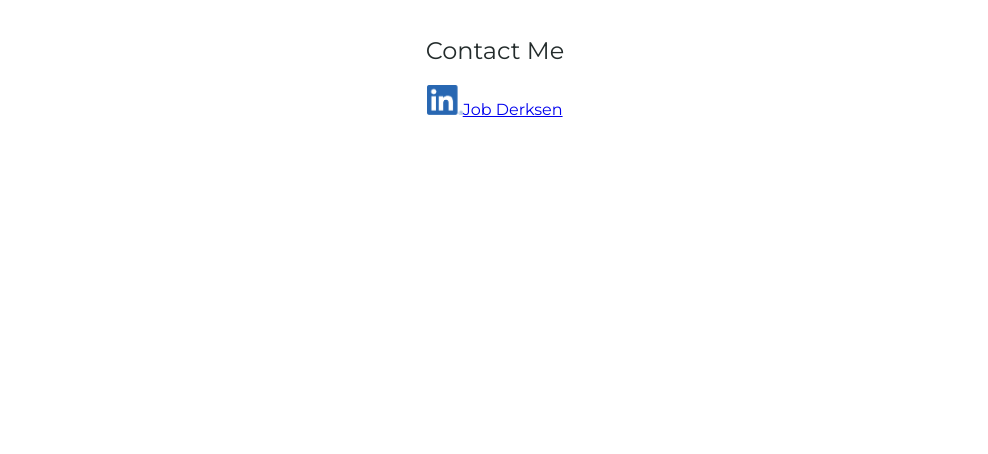
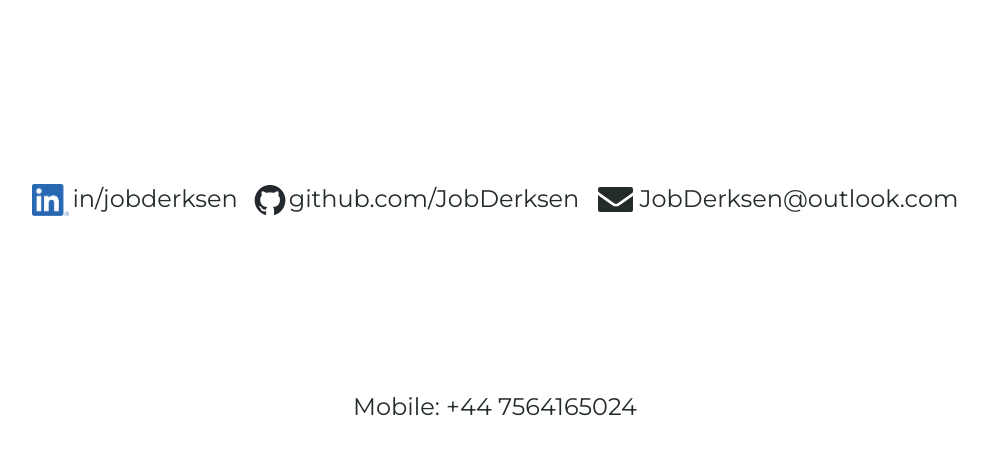
Before and after one commit to JobDerksen/cv_website, a Next.js app: page /contact in a window 1280 px wide. Shown: the top 454 px of the page, without its empty margins (145-1133 px from the left). Built offline with nearby package versions, Linux system fonts and the light colour scheme.

Commit message:
Done with contact page for now - may add form which allows users to send emails from the website for ease. However, done for now.

```diff
--- /dev/null
+++ b/src/components/icons/email/Email.module.scss
@@ -0,0 +1,44 @@
+.emailIcon {
+  width: 35px;
+  height: 25px;
+  background-color: #232b2b;
+  border: 3px solid white;
+  position: relative;
+  border-radius: 5px;
+  @media (max-width: 415px) {
+    width: 23.3333px;
+    height: 16.667px;
+    border: 2px solid white;
+  }
+}
+
+.letter1, .letter2 {
+  width: 26px;
+  height: 16px;
+  border-top: 3px solid white;
+  position: absolute;
+  left: 4.5px;
+  bottom: 6px;
+  border-radius: 5px;
+  @media (max-width: 415px) {
+    width: 17.3333px;
+    height: 10.6667px;
+    border-top: 2px solid white;
+    left: 3px;
+    bottom: 4px;
+  }
+}
+
+.letter1 {
+  transform: rotate(215deg) translateX(6px);
+  @media (max-width: 415px) {
+    transform: rotate(215deg) translateX(4px);
+  }
+}
+
+.letter2 {
+  transform: rotate(-215deg) translateX(-6px);
+  @media (max-width: 415px) {
+    transform: rotate(-215deg) translateX(-4px);
+  }
+}
--- /dev/null
+++ b/src/components/icons/email/EmailIcon.tsx
@@ -0,0 +1,13 @@
+import React from 'react';
+import styles from './Email.module.scss'
+
+const EmailIcon: React.FC = () => {
+    return (
+        <div className={styles.emailIcon}>
+            <div className={styles.letter1}/>
+            <div className={styles.letter2}/>
+        </div>
+    );
+};
+
+export default EmailIcon;
--- a/src/components/icon/icon.tsx
+++ b/src/components/icons/xIcon/xIcon.tsx
@@ -1,9 +1,9 @@
 import React, {useEffect, useState} from "react";
-import styles from "./icon.module.scss"
+import styles from "./xIcon.module.scss"
 interface IconProps {
     receivedState: boolean;
 }
-const Icon: React.FC<IconProps> = ({ receivedState}) => {
+const XIcon: React.FC<IconProps> = ({ receivedState}) => {
 
     const [isActive, setIsActive] = useState(true)
     const handleClick = () => {
@@ -26,4 +26,4 @@ const Icon: React.FC<IconProps> = ({ receivedState}) => {
     )
 }
 
-export default Icon
+export default XIcon
--- a/src/pages/contact.tsx
+++ b/src/pages/contact.tsx
@@ -2,8 +2,22 @@ import Head from "next/head";
 import styles from '@/styles/Contact.module.scss'
 import Image from 'next/image'
 import linkedin from '../assets/LI-In-Bug.png';
+import github from '../assets/github-mark.png';
+import React from "react";
+import EmailIcon from '../components/icons/email/EmailIcon'
 
 const Contact: React.FC = () => {
+    const recipient = 'JobDerksen@outlook.com';
+    const mailtoLink = `mailto:${recipient}`;
+    const phoneNumber = '+447564165024'; // Replace this with the desired phone number
+
+    const handleCallClick = () => {
+        window.location.href = `tel:${phoneNumber}`;
+    };
+    const handleEmailClick = () => {
+        window.location.href = mailtoLink;
+    };
+
     return (
         <div className='pageContainer' id='/contact'>
             <Head>
@@ -13,16 +27,39 @@ const Contact: React.FC = () => {
                 <link rel="icon" href="/favicon.ico"/>
             </Head>
             <div className='content'>
-                    <h2 className='pageTitle'>
-                        Contact Me
-                    </h2>
-                    <a href="https://www.linkedin.com/in/jobderksen?lipi=urn%3Ali%3Apage%3Ad_flagship3_profile_view_base_contact_details%3B6QME1f%2FXTMCyxQ0DKnZSLg%3D%3D">
+                <div className={styles.container}>
+                    <a target="_blank"
+                       href="https://www.linkedin.com/in/jobderksen?lipi=urn%3Ali%3Apage%3Ad_flagship3_profile_view_base_contact_details%3B6QME1f%2FXTMCyxQ0DKnZSLg%3D%3D"
+                       rel="noopener noreferrer"
+                       className={styles.linkContainer}
+                    >
                         <Image
                             src={linkedin}
                             alt='LinkedIn'
-                            style={{width: 35.278, height: 30}} />
-                        Job Derksen
+                            className={styles.image__linkedin}
+                        />
+                        <span className={styles.links}>in/jobderksen</span>
                     </a>
+                    <a target="_blank"
+                       href="https://github.com/JobDerksen"
+                       rel="noopener noreferrer"
+                       className={styles.linkContainer}
+                    >
+                        <Image
+                            src={github}
+                            alt='Github'
+                            className={styles.image}
+                        />
+                        <span className={styles.links}>github.com/JobDerksen</span>
+                    </a>
+                    <a className={styles.linkContainer} onClick={handleEmailClick} style={{cursor: "pointer"}}>
+                        <EmailIcon/>
+                        <span className={styles.links}>JobDerksen@outlook.com</span>
+                    </a>
+                </div>
+                <div style={{marginTop:50}}>
+                    <a className={styles.telephone} onClick={handleCallClick} style={{cursor: "pointer"}}>Mobile: +44 7564165024</a>
+                </div>
             </div>
         </div>
     )
--- a/src/pages/index.tsx
+++ b/src/pages/index.tsx
@@ -23,7 +23,6 @@ export default function Home() {
 
     return (
         <>
-            <script src="https://platform.linkedin.com/badges/js/profile.js" async defer type="text/javascript"></script>
             <Navigation/>
             <Home/>
             <About/>
--- a/src/styles/Contact.module.scss
+++ b/src/styles/Contact.module.scss
@@ -1,14 +1,55 @@
-.linkedinBadgeContainer {
+.container {
   display: flex;
   justify-content: center;
-  align-items: center;
+  margin-top: 10rem;
+  margin-bottom: 10rem;
+  @media (max-width: 800px) {
+    justify-content: left;
+    flex-direction: column;
+  }
 }
 
-.hidden{
-  display: none;
+.telephone{
+  font-size: 1.5rem;
+  color: #232b2b;
+  @media (max-width: 380px) {
+    font-size: 1.3rem;
+  }
+  @media (max-width: 415px) {
+    font-size: 1.2rem;
+  }
 }
 
-.yes{
+.linkContainer{
+  text-decoration: none;
   display: flex;
-  color: black;
+  margin: 0.5rem 0.5rem 1rem;
 }
+.links{
+  font-size: 1.5rem;
+  color: #232b2b;
+  margin-left: 0.2rem;
+  @media (max-width: 380px) {
+    font-size: 1.3rem;
+  }
+  @media (max-width: 415px) {
+    font-size: 1.2rem;
+  }
+}
+.image{
+  height: 2rem;
+  width: 2rem;
+  @media (max-width: 415px) {
+    height: 1.5rem;
+    width: 1.5rem;
+
+  }
+  &__linkedin {
+    height: 2rem;
+    width: 2.3518rem;
+    @media (max-width: 415px) {
+      height: 1.5rem;
+      width: 1.7639rem;
+    }
+  }
+}
--- a/src/styles/globals.scss
+++ b/src/styles/globals.scss
@@ -22,12 +22,12 @@ h1,h2,h3,h4,h5,h6,p
 }
 
 .pageContainer {
-  height: 700px;
+  min-height: 100vh;
   padding-top: 1rem;
 }
 
 .pageContainerHome {
-  height: 700px;
+  min-height: 90vh;
   padding-top: 5rem;
 }
 
```
Also changed, not shown: src/components/navigation/Navigation.tsx (+33 -7 lines), src/assets/github-mark.png (added), src/components/icons/xIcon/xIcon.module.scss (renamed from src/components/icon/icon.module.scss). Lines whose indentation alone changed are shown as unchanged.
